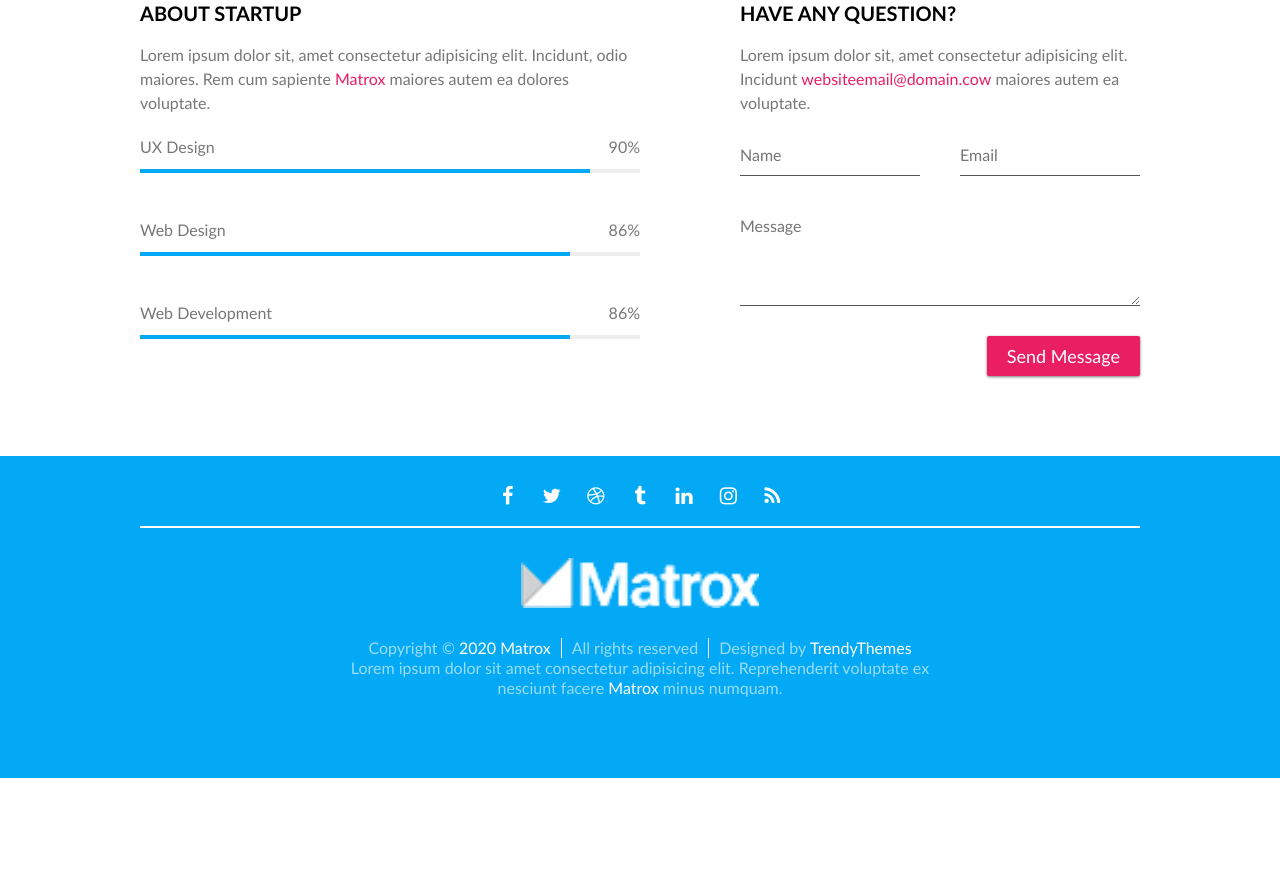
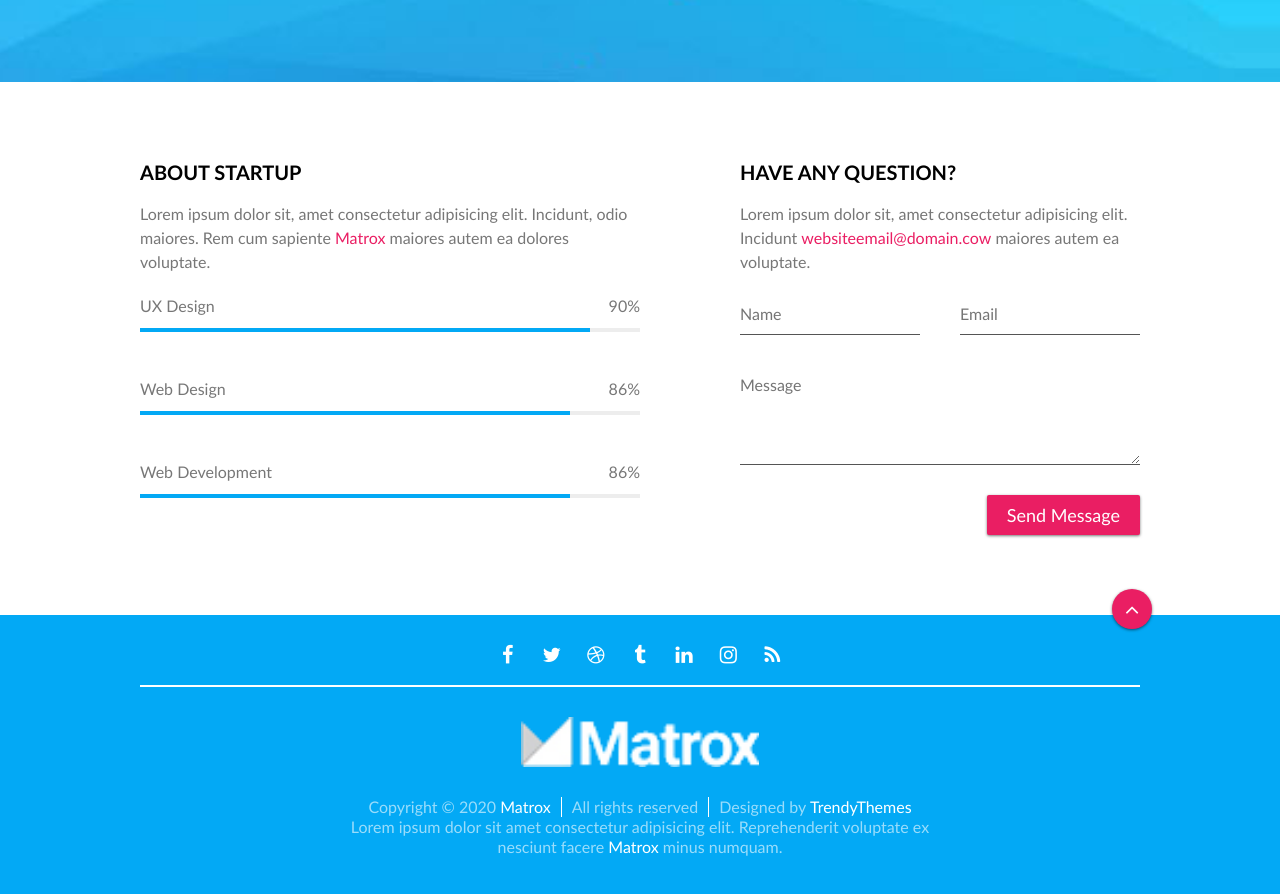
Before and after one commit to gaideliai/6-coming-soon, a plain HTML site: page index.html in a window 1280 px wide. Shown: the part 718-1612 px from the top of the page. Before the commit the page ends 1496 px from the top, so only its background shows below. Drawn offline with Linux system fonts and the light colour scheme.

Commit message:
Back to top component #10

```diff
--- a/css/button.css
+++ b/css/button.css
@@ -15,3 +15,9 @@
         background-color:  rgb(197, 22, 81);
         box-shadow: 0 1px 2px #000a;
     }
+.btn.btn-circle{
+    width: 40px;
+    padding: 10px 0;
+    font-size: 22px;
+    border-radius: 50%;
+}
--- a/css/custom.css
+++ b/css/custom.css
@@ -6,23 +6,21 @@
 }
 .container.hero{
     background-color: #03A9F5;
+    min-height: 100vh;
     background-image: url(../img/pic.png);
     background-repeat: no-repeat;
     background-position: center bottom;
     background-size: cover;
-    /* padding-top: 80px; */
+    background-attachment: fixed;
     padding-bottom: 20px;
 
 }
 .container.content{
     background-color: white;
-    /* padding-top: 80px; */
-    /* padding-bottom: 80px; */
 }
 .container.footer{
     background-color: #03A9F5;
     padding-top: 10px;
-    /* padding-bottom: 80px; */
 }
 .container > .hero-row{
     display: inline-block;
@@ -40,15 +38,11 @@
         display: inline-block;
         width: 50%;
         float: left;
-        /* background-color: blueviolet; */
-
     }
     .container > .row > .right{
         display: inline-block;
         width: 40%;
         float: right;
-        /* background-color: rosybrown; */
-
     }
 
 @media (max-width: 1100px) {
@@ -148,3 +142,18 @@
 .content form > .btn{
     float: right;
 }
+/* FOOTER */
+.footer > .row{
+    position: relative;
+}
+.footer .btn{
+    position: absolute;
+    top: -36px;
+    right: -12px;
+}
+
+@media (max-width: 700px){
+    .footer .btn{
+        display: none;
+    }
+}
--- a/css/reset.css
+++ b/css/reset.css
@@ -1,3 +1,6 @@
+html{
+    scroll-behavior: smooth;
+}
 body,
 body * {
     margin: 0;
--- a/index.html
+++ b/index.html
@@ -5,6 +5,8 @@
     <meta name="viewport" content="width=device-width, initial-scale=1.0">
     <meta http-equiv="X-UA-Compatible" content="ie=edge">
     <title>Coming soon</title>
+    <link rel="icon" href="./img/logo.png">
+
     <link rel="stylesheet" href="./css/reset.css">
     <link rel="stylesheet" href="./css/font-awesome.min.css">
     <link rel="stylesheet" href="./css/button.css">
@@ -114,12 +116,13 @@
             <div class="footer-content">
                 <img src="./img/logo-white.png" alt="Company logo">
                 <div class="texts">
-                    <div>Copyright &copy; <a href="#">2020 Matrox</a></div>
+                    <div>Copyright &copy; 2020 <a href="#">Matrox</a></div>
                     <div>All rights reserved</div>
                     <div>Designed by <a href="#" target="_blank">TrendyThemes</a></div>
                 </div>
                 <p>Lorem ipsum dolor sit amet consectetur adipisicing elit. Reprehenderit voluptate ex nesciunt facere <a href="#">Matrox</a> minus numquam.</p>
             </div>
+            <a href="#" class="btn btn-circle fa fa-angle-up"></a>
         </div>
     </footer>
 </body>
```
